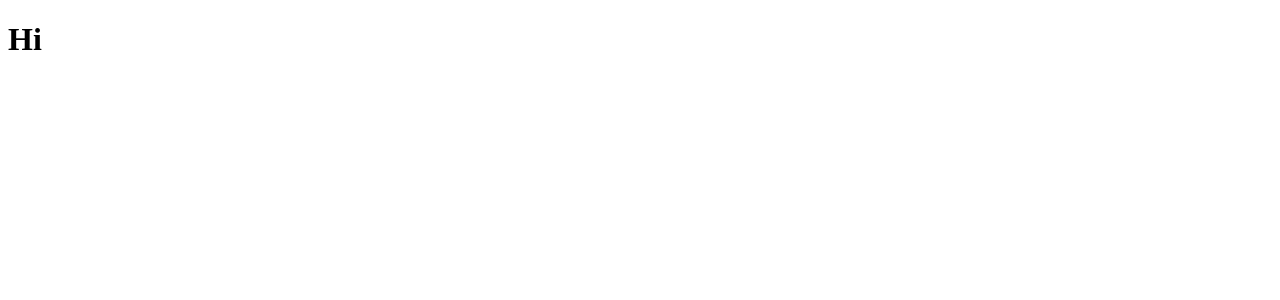
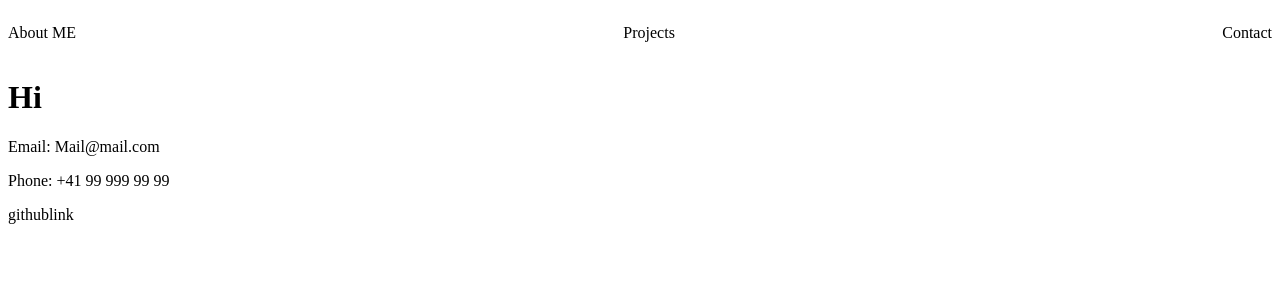
Before and after one commit to koskogo/portfolio, a Next.js app: page / in a window 1280 px wide. Shown: the top 300 px of the page. Built offline with nearby package versions, Linux system fonts and the light colour scheme.

Commit message:
aufgaben gemacht

```diff
--- /dev/null
+++ b/app/layout.tsx
@@ -0,0 +1,35 @@
+export const metadata = {
+    title: 'Next.js',
+    description: 'Generated by Next.js',
+}
+
+export default function RootLayout({
+                                       children,
+                                   }: {
+    children: React.ReactNode
+}) {
+    return (
+        <html lang="en">
+        <head>
+        </head>
+        <body>
+        <header style={{
+            display: 'flex',
+            flexDirection: 'row',
+            justifyContent: 'space-between',
+            alignItems: 'center',
+        }}>
+            <p>About ME</p>
+            <p>Projects</p>
+            <p>Contact</p>
+        </header>
+        <main>{children}</main>
+        <footer>
+            <p>Email: Mail@mail.com</p>
+            <p>Phone: +41 99 999 99 99</p>
+            <p>githublink</p>
+        </footer>
+        </body>
+        </html>
+    )
+}
```
